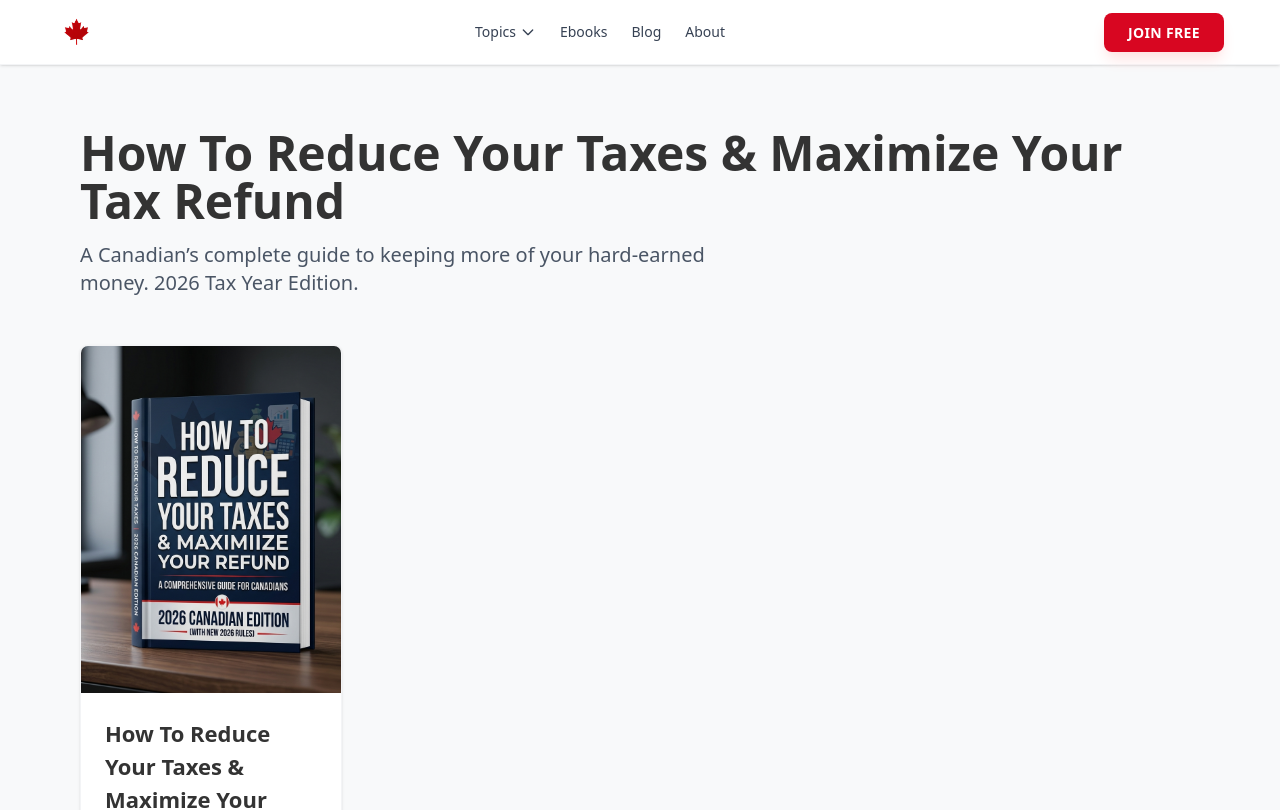
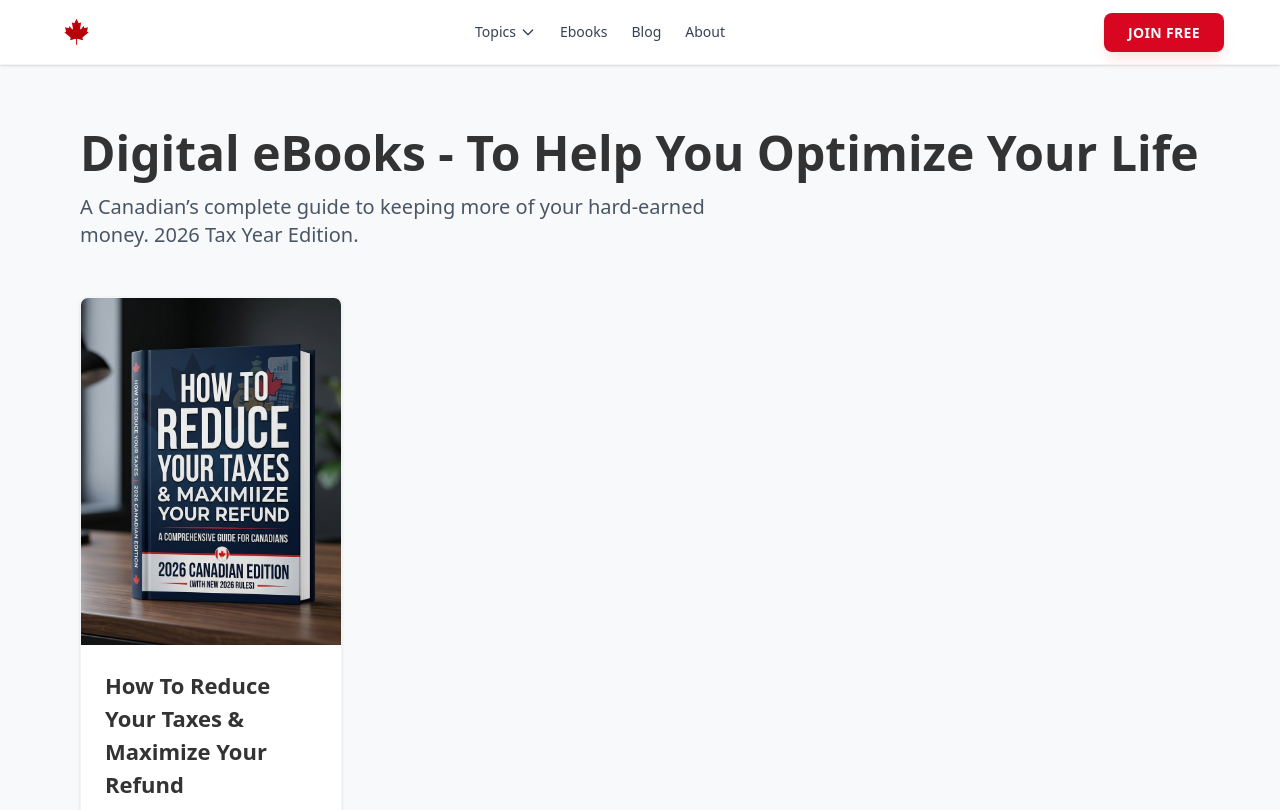
Before and after one commit to drewbotcarrothers/canadianoptimizer, a Next.js app: page /ebooks in a window 1280 px wide. Shown: the top 810 px of the page. Built offline with nearby package versions, Linux system fonts and the light colour scheme.

Commit message:
style: update ebooks page title

```diff
--- a/src/app/ebooks/page.tsx
+++ b/src/app/ebooks/page.tsx
@@ -5,7 +5,7 @@ export default function Ebooks() {
     <div className="bg-light-slate min-h-screen py-16">
       <div className="container mx-auto px-4 max-w-6xl">
         <header className="mb-12 text-center md:text-left">
-          <h1 className="text-4xl md:text-5xl font-bold text-charcoal mb-4">How To Reduce Your Taxes & Maximize Your Tax Refund</h1>
+          <h1 className="text-4xl md:text-5xl font-bold text-charcoal mb-4">Digital eBooks - To Help You Optimize Your Life</h1>
           <p className="text-xl text-gray-600 max-w-2xl">
             A Canadian’s complete guide to keeping more of your hard-earned money. 2026 Tax Year Edition.
           </p>
```
